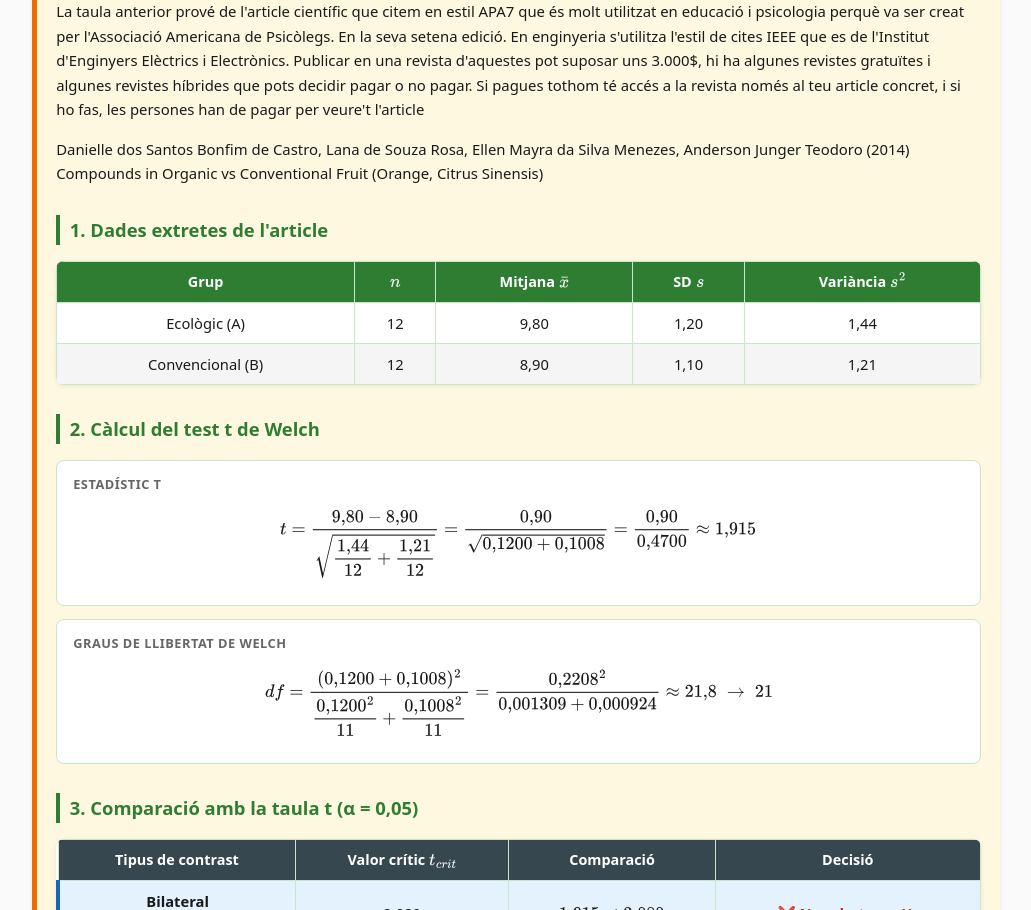
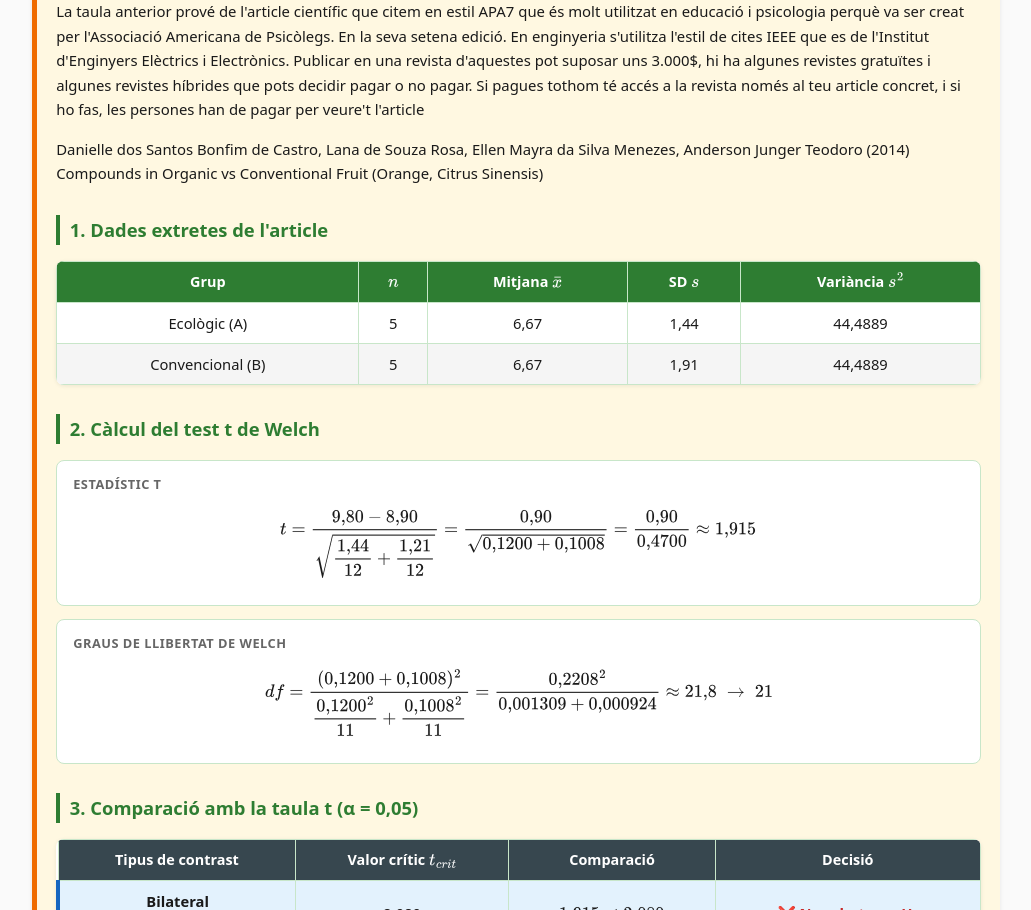
Before and after one commit to mruiz-hash/mruiz-hash.github.io, a plain HTML site: page t/index.html in a window 1280 px wide. Shown: the part 190-1100 px from the top of the page, without its empty margins (124-1155 px from the left). Drawn offline with nearby package versions, Linux system fonts and the light colour scheme.

Commit message:
Update index.html

```diff
--- a/t/index.html
+++ b/t/index.html
@@ -197,17 +197,17 @@ window.MathJax = {
     <tbody>
       <tr>
         <td>Ecològic (A)</td>
-        <td>12</td>
-        <td>9,80</td>
-        <td>1,20</td>
+        <td>5</td>
+        <td>6,67</td>
         <td>1,44</td>
+        <td>44,4889</td>
       </tr>
       <tr>
         <td>Convencional (B)</td>
-        <td>12</td>
-        <td>8,90</td>
-        <td>1,10</td>
-        <td>1,21</td>
+        <td>5</td>
+        <td>6,67</td>
+        <td>1,91</td>
+        <td>44,4889</td>
       </tr>
     </tbody>
   </table>
```
